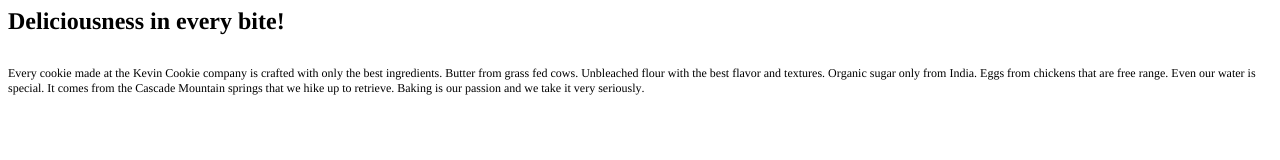
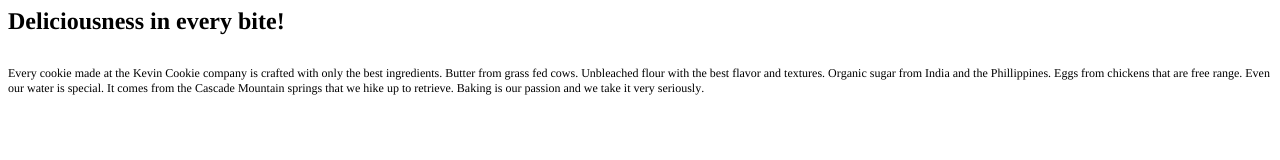
Before and after one commit to kennethrmills/KevinCookieCompany.com, a plain HTML site: page index.htm in a window 1280 px wide. Drawn offline with Linux system fonts and the light colour scheme.

Commit message:
Update index.htm

```diff
--- a/index.htm
+++ b/index.htm
@@ -15,6 +15,6 @@
 <body>
 <h1 style="margin: 0.0px 0.0px 16.1px 0.0px; font: 24.0px Times; -webkit-text-stroke: #000000"><span class="s1"><b>Deliciousness in every bite!</b></span></h1>
 <p class="p2"><span class="s1"></span><br></p>
-<p class="p3"><span class="s1">Every cookie made at the Kevin Cookie company is crafted with only the best ingredients. Butter from grass fed cows. Unbleached flour with the best flavor and textures. Organic sugar only from India. Eggs from chickens that are free range. Even our water is special. It comes from the Cascade Mountain springs that we hike up to retrieve. Baking is our passion and we take it very seriously.</span></p>
+<p class="p3"><span class="s1">Every cookie made at the Kevin Cookie company is crafted with only the best ingredients. Butter from grass fed cows. Unbleached flour with the best flavor and textures. Organic sugar from India and the Phillippines. Eggs from chickens that are free range. Even our water is special. It comes from the Cascade Mountain springs that we hike up to retrieve. Baking is our passion and we take it very seriously.</span></p>
 </body>
 </html>
```
